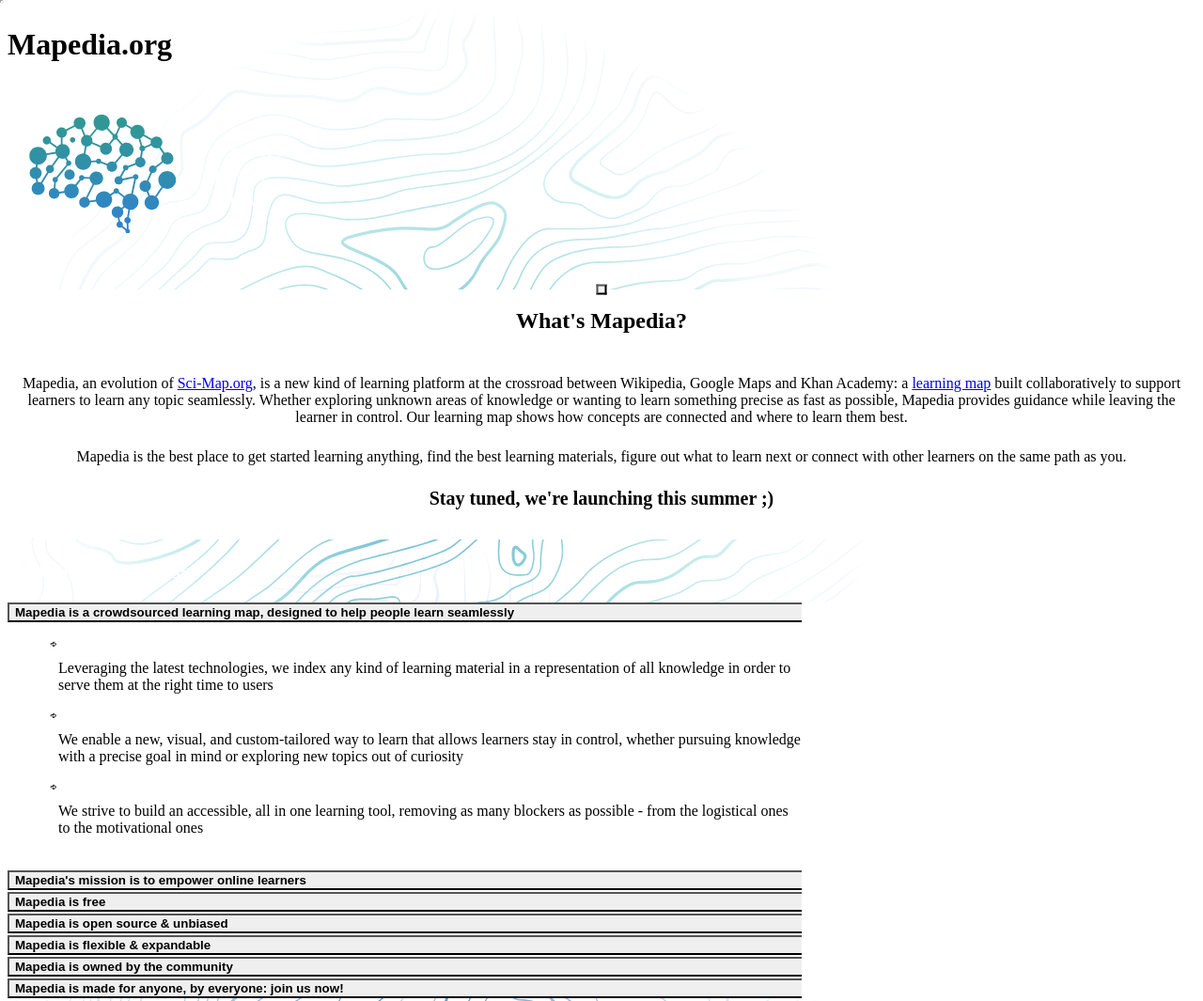
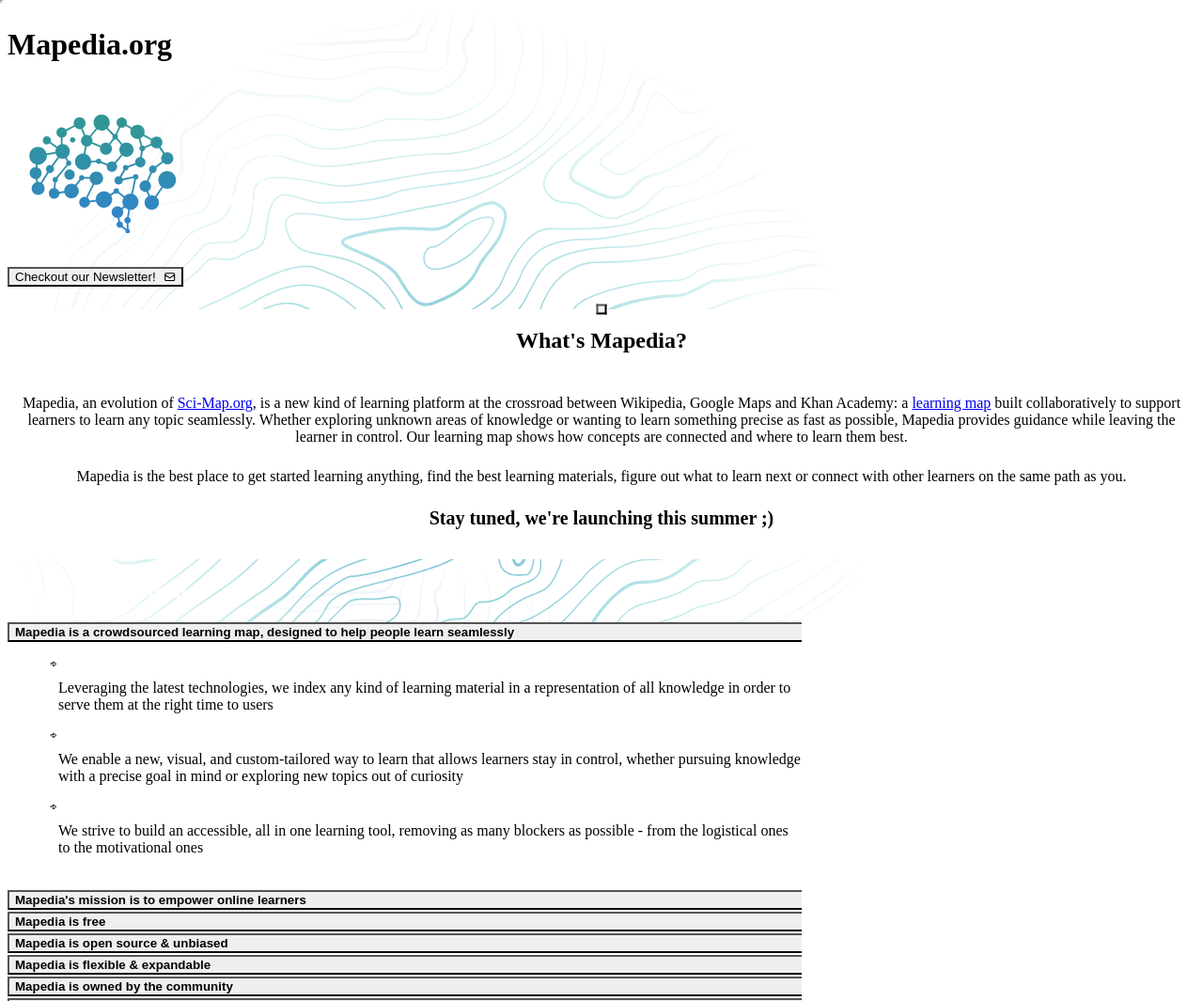
Before and after one commit to Layvier/mapedia_landing_page, a Gatsby site: page / in a window 1280 px wide. Shown: the top 1065 px of the page at 94% size. Built offline with nearby package versions, Linux system fonts and the light colour scheme; Gatsby itself is replaced by a stand-in of ours.

Commit message:
newsletter button

```diff
--- a/src/pages/index.tsx
+++ b/src/pages/index.tsx
@@ -1,5 +1,6 @@
 import {
   Box,
+  Button,
   Center,
   Flex,
   FlexProps,
@@ -13,6 +14,7 @@
   ListItem,
   Stack,
   Text,
+  useBreakpointValue,
   Wrap,
   WrapItem,
 } from "@chakra-ui/react";
@@ -20,6 +22,7 @@
 import { RiTwitterLine } from "@react-icons/all-files/ri/RiTwitterLine";
 import { TiArrowRightOutline } from "@react-icons/all-files/ti/TiArrowRightOutline";
 import { AiOutlineMedium } from "@react-icons/all-files/ai/AiOutlineMedium";
+import { HiOutlineMail } from "@react-icons/all-files/hi/HiOutlineMail";
 import * as React from "react";
 import { Accordeon } from "../components/Accordeon";
 import { NewsletterSignup } from "../components/NewsletterSignup";
@@ -34,7 +37,7 @@
 import DotsCheckmark from "../images/dots_checkmark.svg";
 // @ts-ignore
 import Logo from "../images/logo.svg";
-import { ArrowDownIcon } from "@chakra-ui/icons";
+import { ArrowDownIcon, EmailIcon } from "@chakra-ui/icons";
 import Scroll from "react-scroll";
 const { scroller } = Scroll;
 
@@ -51,6 +54,12 @@
         ?.style.setProperty("--vh", window.innerHeight / 100 + "px");
     });
   }, []);
+
+  const buttonSize =
+    useBreakpointValue({
+      base: "md",
+      md: "lg",
+    }) || "lg";
   return (
     <Flex
       as="main"
@@ -77,6 +86,7 @@
         pt={{ base: 28, md: 32, lg: 40 }}
         minH={{ base: "calc(100 * var(--vh))", sm: "100vh" }}
         pb={24}
+        position="relative"
       >
         <Stack direction="column" spacing={{ base: 2, md: 4 }} zIndex={1}>
           <Heading
@@ -103,6 +113,22 @@
               Explore. Learn. Grow.
             </Heading>
           </Stack>
+          <Box pt={{ base: 6, md: 10 }}>
+            <Button
+              variant="solid"
+              size={buttonSize}
+              colorScheme="blue"
+              rightIcon={<HiOutlineMail />}
+              onClick={() =>
+                scroller.scrollTo("newsletter", {
+                  smooth: true,
+                  duration: 600,
+                })
+              }
+            >
+              Checkout our Newsletter!
+            </Button>
+          </Box>
         </Stack>
       </Flex>
 
@@ -120,7 +146,7 @@
           _active={{}}
           _focus={{}}
           left="50%"
-          fontWeight={500}
+          fontWeight={400}
           transform="translate(-50%,0)"
           color="white"
           fontSize={{ base: "24px", md: "32px" }}
@@ -139,19 +165,19 @@
           left="50%"
           transform="translate(-50%, -50%)"
           aria-label="Learn more"
-          bgColor="secondary"
+          bgColor="#F0F0F0"
           onClick={() =>
             scroller.scrollTo("intro", {
               smooth: true,
               duration: 600,
             })
           }
-          _hover={{ bgColor: "blue.500" }}
+          _hover={{ bgColor: "white" }}
           _active={{}}
           _focus={{}}
           icon={<ArrowDownIcon boxSize={7} />}
           size="lg"
-          color="white"
+          color="background"
           isRound
         />
         <Heading fontSize={{ base: "30px", md: "50px" }} color="primary">
@@ -391,6 +417,7 @@
         </Wrap>
       </Section>
       <Section
+        id="newsletter"
         title={
           <>
             Follow our{" "}
```
